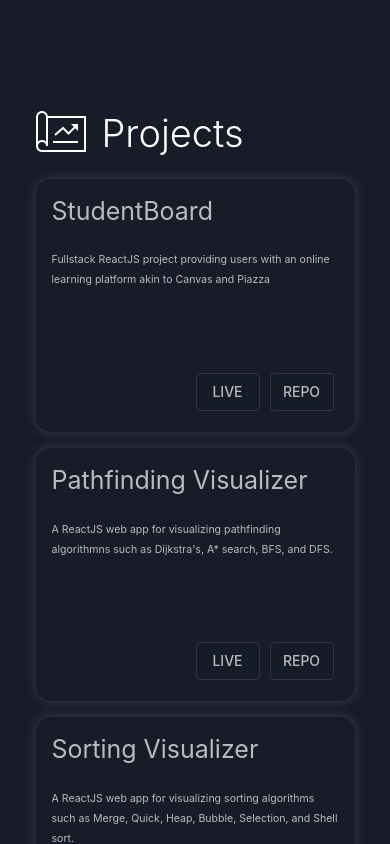
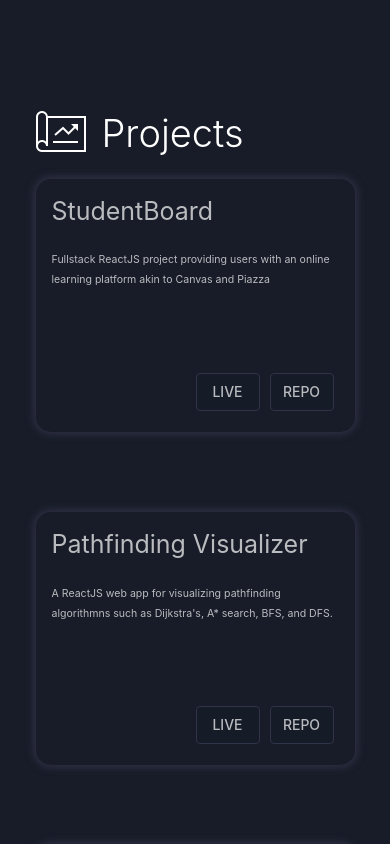
Before and after one commit to locchuong/MyPortfolio-Loc-Chuong, a React (Create React App) app: page / in a window 390 px wide. Shown: the part 1800-2644 px from the top of the page. Built offline with nearby package versions, Linux system fonts and the light colour scheme.

Commit message:
Fixed spacing between Projects to be responsive rather than using hard-coded width

```diff
--- a/src/Components/ProjectCard/ProjectCard.js
+++ b/src/Components/ProjectCard/ProjectCard.js
@@ -6,7 +6,6 @@ const useStyles = makeStyles({
   root: {
     display: "flex",
     flexDirection: "column",
-    maxWidth: 345,
     boxShadow: "0px 0px 10px 2px #3F3D56",
     borderRadius: "15px",
     opacity: "0.70",
--- a/src/Containers/App/App.js
+++ b/src/Containers/App/App.js
@@ -8,7 +8,7 @@ import Container from '@material-ui/core/Container'
 import Main from '../Main';
 function App() {
   return (
-    <Container maxWidth="xl" className="App">
+    <Container maxWidth="false" disabledGutters className="App">
       <Main/>
     </Container>
   );
--- a/src/Containers/Main.css
+++ b/src/Containers/Main.css
@@ -1,7 +1,9 @@
 html {
 	scroll-behavior: smooth;
 }
-
+.main-wrapper {
+	width: 100%;
+}
 @media screen and (prefers-reduced-motion: reduce) {
 	html {
 		scroll-behavior: auto;
--- a/src/Containers/Main.js
+++ b/src/Containers/Main.js
@@ -20,7 +20,7 @@ export default class Main extends Component {
   }
   render() {
     return (
-      <div>
+      <div className="main-wrapper">
         <Header />
         <Greeting />
         <Skills />
--- a/src/Containers/Projects.js
+++ b/src/Containers/Projects.js
@@ -41,7 +41,7 @@ function Projects() {
           </Typography>
         </div>
         <br />
-        <Grid container spacing={2} justify="center">
+        <Grid container spacing={10} justify="center">
         <Grid item xs={12} sm={6} md={3}>
             <ProjectCard
               title="StudentBoard"
```
